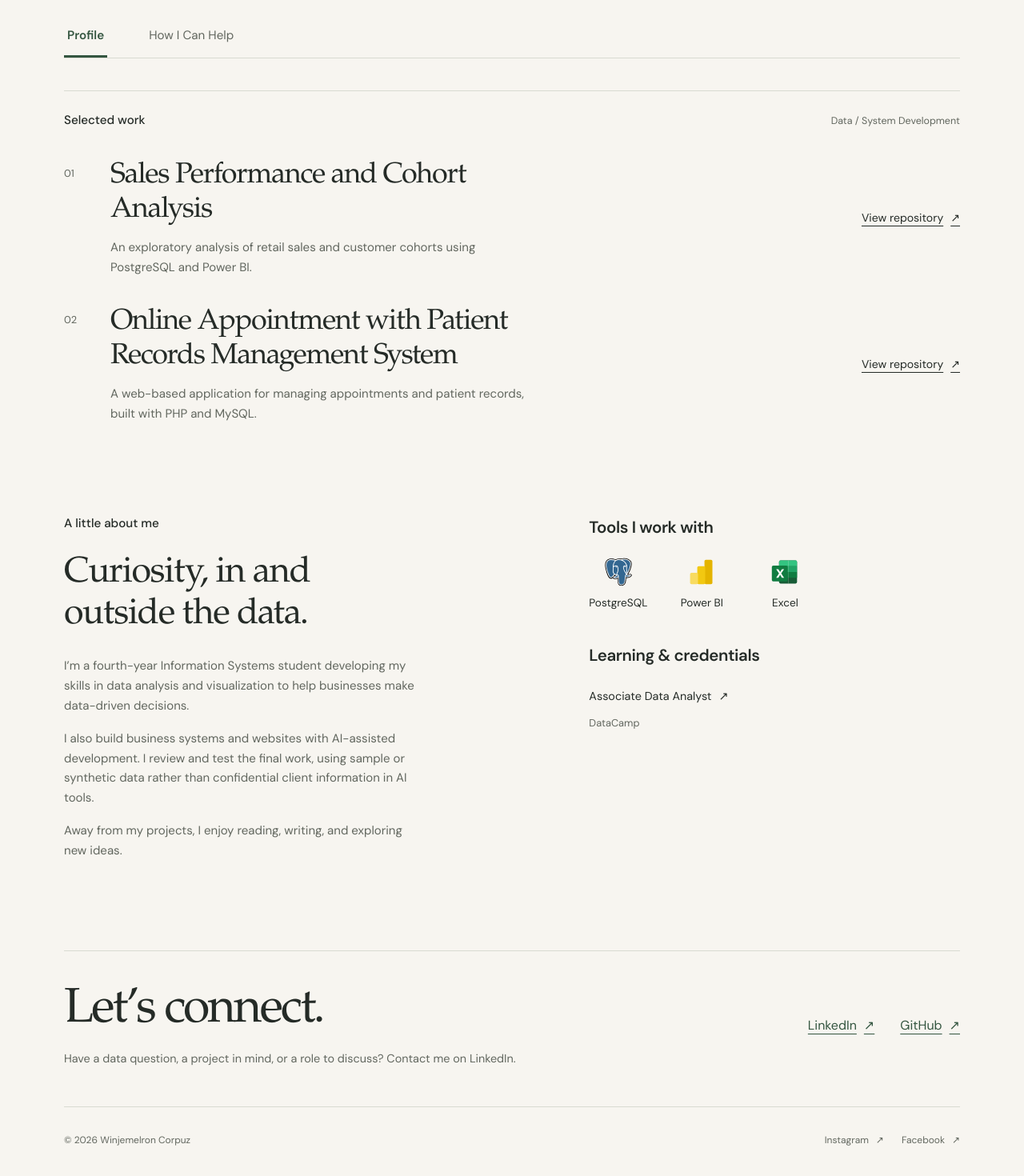
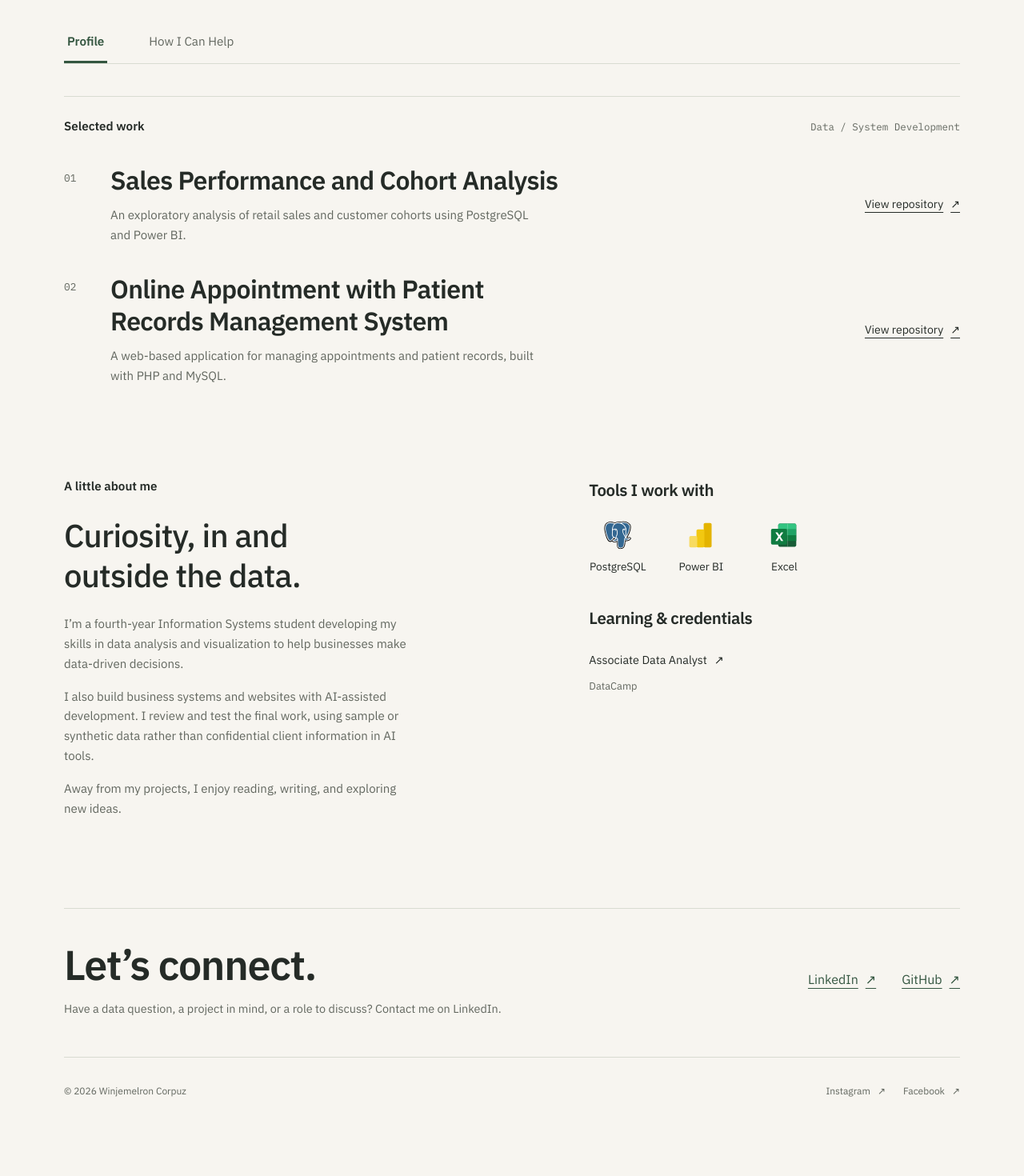
Before and after one commit to pd-winsql/portfolio, a React (Vite) app: page / in a window 1280 px wide. Shown: the part 484-1954 px from the top of the page at 80% size. After the commit the page ends 1896 px from the top, so only its background shows below. Built offline with nearby package versions, Linux system fonts and the light colour scheme.

Commit message:
changed font style

```diff
--- a/styles.css
+++ b/styles.css
@@ -1,4 +1,4 @@
-@import url("https://fonts.googleapis.com/css2?family=DM+Sans:wght@400;500;600;700&display=swap");
+@import url("https://fonts.googleapis.com/css2?family=IBM+Plex+Mono:wght@400;500&family=IBM+Plex+Sans:wght@400;500;600;700&display=swap");
 
 :root {
     --paper: #f7f5f0;
@@ -7,9 +7,8 @@
     --accent: #345640;
     --rule: #d8dbd1;
     --wash: #ecefe7;
-    --serif:
-        "Iowan Old Style", "Palatino Linotype", "Book Antiqua", Palatino, serif;
-    --sans: "DM Sans", "Segoe UI", sans-serif;
+    --sans: "IBM Plex Sans", "Segoe UI", sans-serif;
+    --mono: "IBM Plex Mono", Consolas, monospace;
 }
 * {
     box-sizing: border-box;
@@ -113,6 +112,7 @@ img {
     gap: clamp(12px, 3vw, 34px);
 }
 .site-header nav a {
+    font-weight: 500;
     font-size: 0.88rem;
     display: inline-flex;
     align-items: center;
@@ -142,9 +142,9 @@ img {
 h1 {
     font-family: var(--sans);
     font-weight: 600;
-    font-size: clamp(1.5rem, 2.4vw, 1.85rem);
+    font-size: clamp(1.65rem, 2.8vw, 2.15rem);
     line-height: 1.3;
-    letter-spacing: -0.035em;
+    letter-spacing: -0.025em;
 }
 .hero-details {
     margin-top: 10px;
@@ -234,11 +234,11 @@ h1 {
     margin-bottom: 48px;
 }
 .services-intro h2 {
-    font-family: var(--serif);
-    font-size: clamp(2.3rem, 5vw, 3.5rem);
-    line-height: 1.12;
-    font-weight: 400;
-    letter-spacing: -0.035em;
+    font-family: var(--sans);
+    font-size: clamp(2rem, 4.5vw, 3.1rem);
+    line-height: 1.15;
+    font-weight: 600;
+    letter-spacing: -0.025em;
 }
 .services-intro > p {
     color: var(--muted);
@@ -253,17 +253,18 @@ h1 {
 .service-index {
     color: var(--accent);
     font-size: 0.82rem;
-    font-weight: 600;
+    font-family: var(--mono);
+    font-weight: 500;
     margin-bottom: 16px;
 }
 .service-description > h3,
 .development-service > h3,
 .services-next-step h3 {
-    font-family: var(--serif);
-    font-weight: 400;
-    font-size: clamp(1.7rem, 3vw, 2.2rem);
-    line-height: 1.2;
-    letter-spacing: -0.025em;
+    font-family: var(--sans);
+    font-weight: 600;
+    font-size: clamp(1.5rem, 2.7vw, 2rem);
+    line-height: 1.25;
+    letter-spacing: -0.02em;
     margin-bottom: 16px;
 }
 .service-description > p:not(.service-index),
@@ -303,6 +304,7 @@ h1 {
     border-top: 1px solid var(--rule);
 }
 .example-label {
+    font-family: var(--mono);
     font-size: 0.78rem;
     color: var(--muted);
     margin-bottom: 8px;
@@ -381,9 +383,10 @@ h1 {
 .section-heading h2,
 .about-content > h2 {
     font-size: 0.95rem;
-    font-weight: 500;
+    font-weight: 600;
 }
 .section-heading > span {
+    font-family: var(--mono);
     font-size: 0.78rem;
     color: var(--muted);
     text-align: right;
@@ -398,16 +401,18 @@ h1 {
     align-items: start;
 }
 .project-number {
+    font-family: var(--mono);
+    font-variant-numeric: tabular-nums;
     font-size: 0.8rem;
     color: var(--muted);
     padding-top: 7px;
 }
 .project-intro h3 {
-    font-family: var(--serif);
-    font-weight: 400;
-    line-height: 1.2;
-    font-size: clamp(1.65rem, 3vw, 2.25rem);
-    letter-spacing: -0.035em;
+    font-family: var(--sans);
+    font-weight: 600;
+    line-height: 1.25;
+    font-size: clamp(1.45rem, 2.6vw, 2rem);
+    letter-spacing: -0.02em;
     max-width: 570px;
 }
 .project-intro p {
@@ -439,10 +444,11 @@ a:hover .external-mark {
     margin-block: clamp(60px, 9vw, 112px);
 }
 .about-lead {
-    font-family: var(--serif);
-    font-size: clamp(2rem, 4vw, 2.8rem);
-    line-height: 1.18;
-    letter-spacing: -0.03em;
+    font-family: var(--sans);
+    font-weight: 500;
+    font-size: clamp(1.8rem, 3.6vw, 2.5rem);
+    line-height: 1.25;
+    letter-spacing: -0.02em;
     margin-top: 24px;
     margin-bottom: 24px;
 }
@@ -528,11 +534,11 @@ a:hover .external-mark {
     padding-block: 40px 48px;
 }
 .contact-section h2 {
-    font-family: var(--serif);
-    font-weight: 400;
-    font-size: clamp(2.3rem, 5vw, 3.8rem);
+    font-family: var(--sans);
+    font-weight: 600;
+    font-size: clamp(2rem, 4.5vw, 3.25rem);
     line-height: 1.15;
-    letter-spacing: -0.045em;
+    letter-spacing: -0.025em;
 }
 .contact-section p {
     margin-top: 13px;
```
